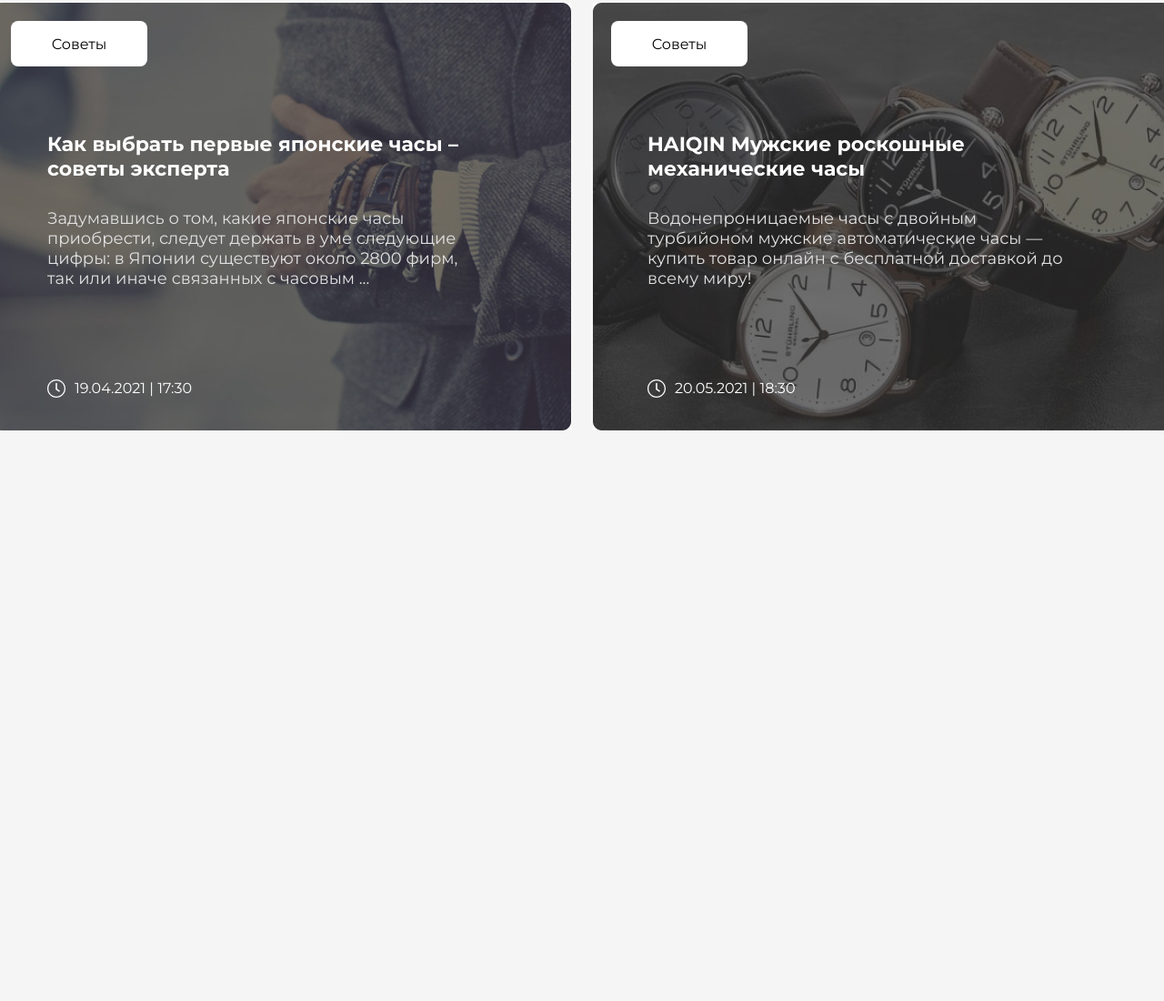
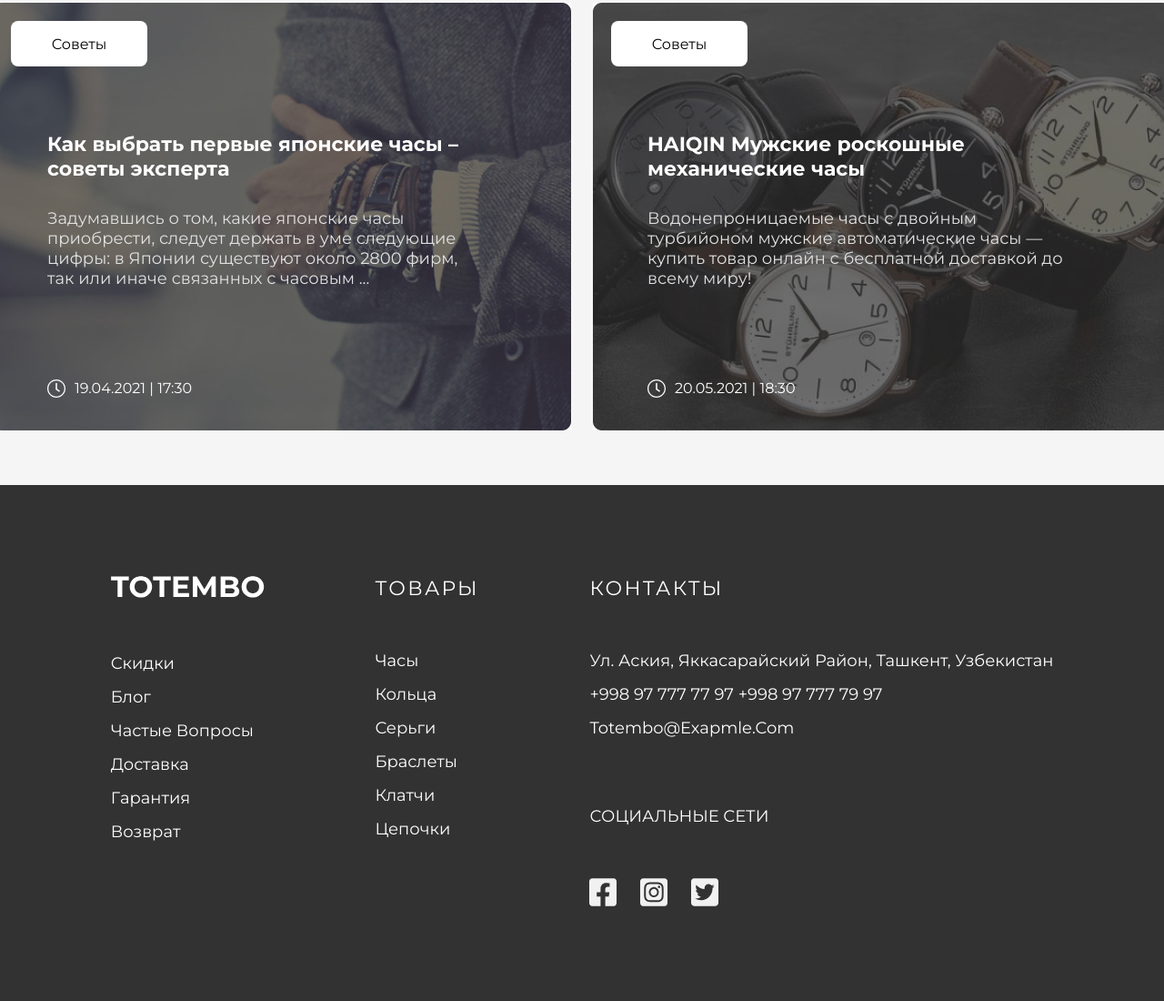
Before and after one commit to ElbekovS/Totembo, a plain HTML site: page index.html in a window 1280 px wide. Shown: the part 4236-5336 px from the top of the page at 91% size. Before the commit the page ends 4709 px from the top, so only its background shows below. Drawn offline with Linux system fonts and the light colour scheme.

Commit message:
Footer Finish

```diff
--- a/index.html
+++ b/index.html
@@ -31,7 +31,6 @@
             </div>
         </nav>
     </header>
-
     <main class="main">
         <div class="container">
             <div class="main__cards">
@@ -227,6 +226,41 @@
             </div>
         </div>
     </main>
-    <footer class="footer"></footer>
+
+    <footer class="footer">
+        <div class="container">
+            <ul class="footer__list">
+                <li class="footer__title"><a href="#!" class="footer__title-text"><img src="img/TOTEMBO_Footer.svg" alt=""></a></li>
+                <li><a href="#!" class="footer__text">Скидки</a></li>
+                <li><a href="#!" class="footer__text">Блог</a></li>
+                <li><a href="#!" class="footer__text">Частые вопросы</a></li>
+                <li><a href="#!" class="footer__text">Доставка</a></li>
+                <li><a href="#!" class="footer__text">Гарантия</a></li>
+                <li><a href="#!" class="footer__text">Возврат</a></li>
+            </ul>
+            <ul class="footer__list">
+                <li class="footer__title"><a href="#!" class="footer__title-text">Товары</a></li>
+                <li><a href="#!" class="footer__text">Часы</a></li>
+                <li><a href="#!" class="footer__text">Кольца</a></li>
+                <li><a href="#!" class="footer__text">Серьги</a></li>
+                <li><a href="#!" class="footer__text">Браслеты</a></li>
+                <li><a href="#!" class="footer__text">Клатчи</a></li>
+                <li><a href="#!" class="footer__text">Цепочки</a></li>
+            </ul>
+            <ul class="footer__list2 footer__list">
+                <li class="footer__title"><a href="#!" class="footer__title-text">Контакты</a></li>
+                <li><a href="#!" class="footer__text">Ул. Аския, Яккасарайский район, Ташкент, Узбекистан</a></li>
+                <li><a href="#!" class="footer__text">+998 97 777 77 97 +998 97 777 79 97</a></li>
+                <li><a href="#!" class="footer__text">totembo@exapmle.com</a></li>
+                <li><a href="#!" class="footer__text">СОЦИАЛЬНЫЕ СЕТИ</a></li>
+                <ul class="ul__ul">
+                <li><a href="#!"><img src="img/F.svg" alt=""></a></li>
+                <li><a href="#!"><img src="img/In.svg" alt=""></a></li>
+                <li><a href="#!"><img src="img/Tw.svg" alt=""></a></li>
+                </ul>
+
+            </ul>
+        </div>
+    </footer>
 </body>
 </html>
--- a/styles/style.css
+++ b/styles/style.css
@@ -290,3 +290,54 @@
     display: flex;
     column-gap: 24px;
 }
+
+.main {
+    margin-bottom: 60px;
+}
+
+.footer {
+    background: var(--spambg);
+}
+
+.footer .container {
+    display: flex;
+    justify-content: space-evenly;
+    padding: 100px 0;
+}
+
+.footer__text {
+    font-weight: 400;
+    font-size: 18px;
+    line-height: 22px;
+    text-transform: capitalize;
+    color: var(--white);
+}
+
+.footer__title-text {
+    font-weight: 400;
+    font-size: 22px;
+    line-height: 27px;
+    letter-spacing: 2.2px;
+    text-transform: uppercase;
+    color: var(--white);
+}
+
+.footer__list {
+    display: flex;
+    flex-direction: column;
+    row-gap: 15px;
+}
+
+.footer__title {
+    margin-bottom: 40px;
+}
+
+.footer__list2 li:nth-child(5){
+    margin-top: 60px;
+    margin-bottom: 42px;
+}
+
+.ul__ul {
+    display: flex;
+    column-gap: 26px;
+}
```
